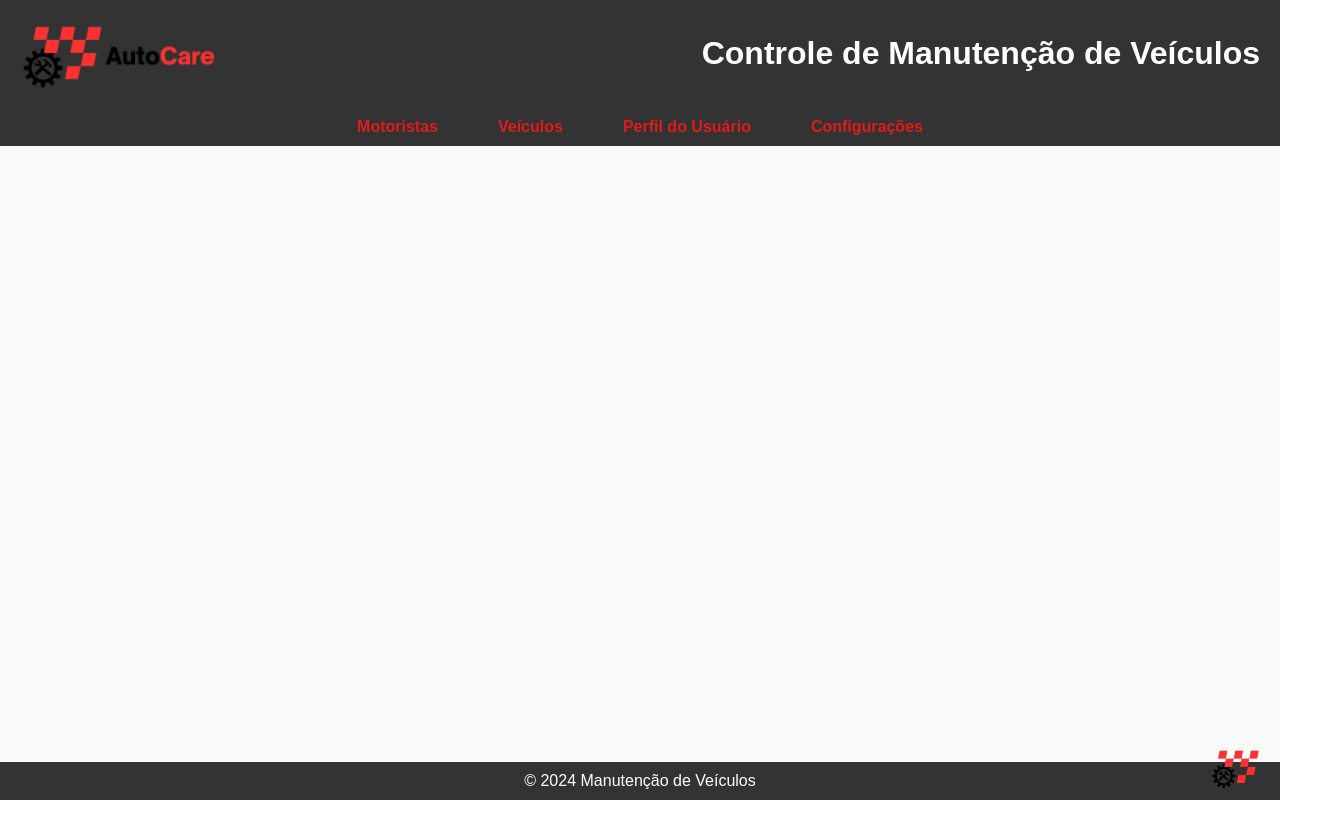
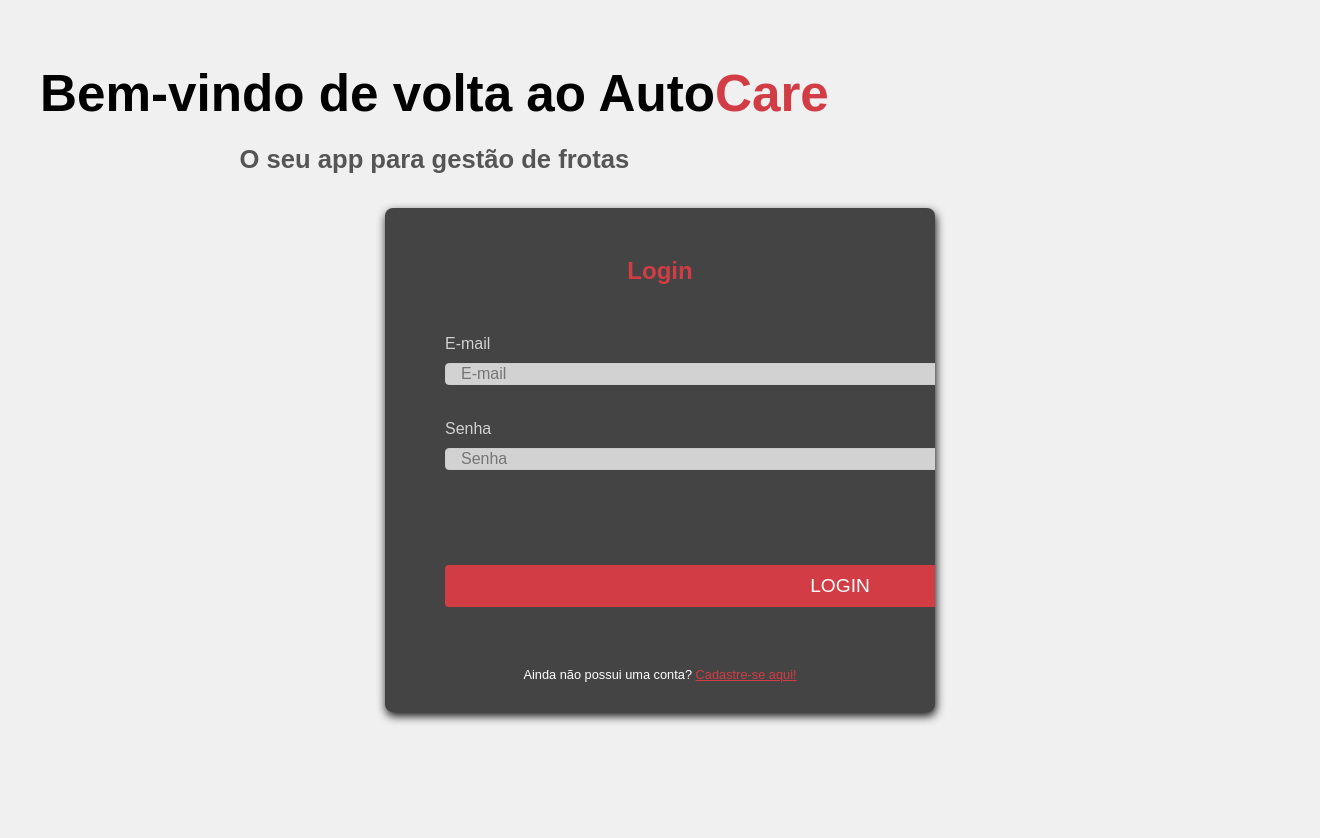
Before and after one commit to eduardocesl/AutoCare, a React (Vite) app in the folder client/desktop/: page / in a window 1280 px wide. Shown: the whole page, 1320 px wide, since content can reach past the window. Before the commit the page ends 800 px from the top, so only its background shows below. Built offline with nearby package versions, Linux system fonts and the light colour scheme.

Commit message:
unificando 1

```diff
--- a/client/desktop/src/components/Navbar.jsx
+++ b/client/desktop/src/components/Navbar.jsx
@@ -4,10 +4,10 @@ function Navbar() {
   return (
     <nav className="app-navbar">
       <ul>
-        <li><a href="/">Motoristas</a></li>
-        <li><a href="/veiculos">Veículos</a></li>
-        <li><a href="/editar">Perfil do Usuário</a></li>
-        <li><a href="/settings">Configurações</a></li>
+        {/* <li><a href="/">Motoristas</a></li> */}
+        <li><a href="/app/veiculos">Veículos</a></li>
+        <li><a href="/app/editar">Perfil do Usuário</a></li>
+        {/* <li><a href="/app/settings">Configurações</a></li>   */}
       </ul>
     </nav>
   );
--- a/client/desktop/src/pages/Cadastro/Cadastro.jsx
+++ b/client/desktop/src/pages/Cadastro/Cadastro.jsx
@@ -20,7 +20,7 @@ function Cadastro() {
                 senha: senhaRef.current.value
             });
             alert("Usuário cadastrado");
-            navigate('/login'); // Redireciona para a página de login
+            navigate('/'); // Redireciona para a página de login
         } catch (err) {
             alert("Erro ao cadastrar usuário");
         }
@@ -39,7 +39,7 @@ function Cadastro() {
                 <input ref={emailRef} placeholder="E-mail" type="email" className={styles.cadastroInput} />
                 <input ref={senhaRef} placeholder="Senha" type="password" className={styles.cadastroInput} />
                 <button className={styles.cadastroButton}>Cadastrar</button>
-                <Link to="/login" className={styles.loginLink}>Já tem uma conta? Faça login</Link>
+                <Link to="/" className={styles.loginLink}>Já tem uma conta? Faça login</Link>
             </form>
         </div>
     );
--- a/client/desktop/src/pages/login/Login.jsx
+++ b/client/desktop/src/pages/login/Login.jsx
@@ -26,7 +26,7 @@ const Login = () => {
             setLoginSucesso(true);
             setErroLogin('');
 
-            navigate('/');
+            navigate('/app');
 
         } catch (error) {
             console.error('Erro no login', error);
@@ -75,7 +75,7 @@ const Login = () => {
                     {/* Adicionei para mostrar mensagens de erro e sucesso */}
                     {loginSucesso && <p style={{ color: 'green' }}>Login realizado com sucesso!</p>}
                     {erroLogin && <p style={{ color: 'red' }}>{erroLogin}</p>}
-                    <p className="signup-text">Ainda não possui uma conta? <a href="#" className="signup-link">Cadastre-se aqui!</a></p>
+                    <p className="signup-text">Ainda não possui uma conta? <a href="/cadastro" className="signup-link">Cadastre-se aqui!</a></p>
                 </div>
             </div>
         </div>
--- a/client/desktop/src/pages/motoristas/Motoristas.jsx
+++ /dev/null
@@ -1,9 +0,0 @@
-import React from 'react'
-
-const Motoristas = () => {
-  return (
-    <div>Motoristas</div>
-  )
-}
-
-export default Motoristas
--- a/client/desktop/src/pages/perfil/Perfil.jsx
+++ /dev/null
@@ -1,9 +0,0 @@
-import React from 'react'
-
-const Perfil = () => {
-  return (
-    <div>Perfil</div>
-  )
-}
-
-export default Perfil
--- a/client/desktop/src/pages/veiculos/Veiculos.module.css
+++ b/client/desktop/src/pages/veiculos/Veiculos.module.css
@@ -10,6 +10,7 @@
   margin: 0.5em;
   border: 3px solid black;
   border-radius: 10px;
+  color: white;
 }
 
 input {
--- a/client/desktop/src/routes.jsx
+++ b/client/desktop/src/routes.jsx
@@ -1,8 +1,6 @@
 import { BrowserRouter as Router, Route, Routes } from 'react-router-dom';
 import Login from './pages/login/Login';
-import Motoristas from './pages/motoristas/Motoristas';
 import Veiculos from './pages/veiculos/Veiculos';
-import Perfil from './pages/perfil/Perfil';
 import Cadastro from './pages/Cadastro/Cadastro'
 import Editar from './pages/Editar/Editar'
 
@@ -14,14 +12,12 @@ function Rotas() {
     <Router>
       <Routes>
 
-        <Route path="/login" element={<Login />} />
+        <Route path="/" element={<Login />} />
         <Route path="/cadastro" element={<Cadastro />} />
 
-        <Route path="/" element={<App />} >
-          <Route path="/motoristas" element={<Motoristas />} />
-          <Route path="/veiculos" element={<Veiculos />} />
-          <Route path="/perfil" element={<Perfil />} />
-          <Route path='/editar' element={<Editar />}/>
+        <Route path="/app" element={<App />} >
+          <Route path="/app/veiculos" element={<Veiculos />} />
+          <Route path='/app/editar' element={<Editar />}/>
 
         </Route>
       </Routes>
```
